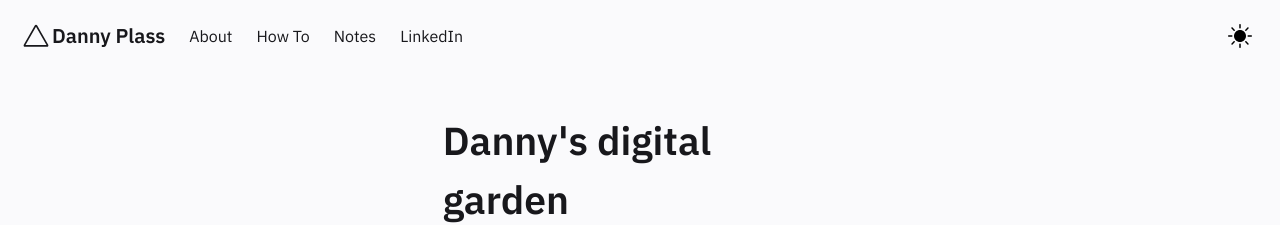
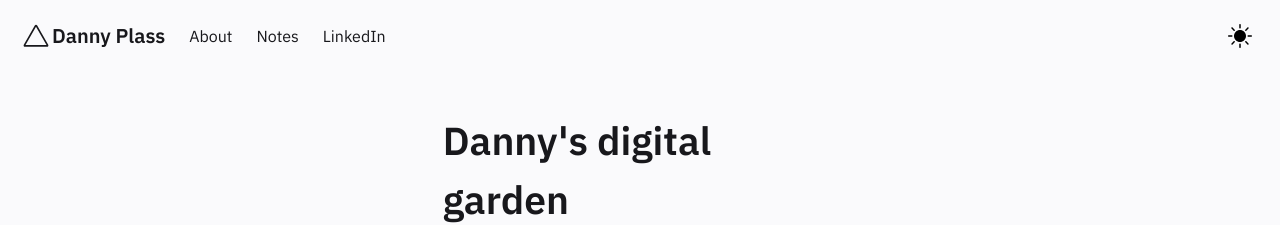
Before and after one commit to dplass/dplass.github.io, a Jekyll site: the page built from pages/index.md, in a window 1280 px wide. Shown: the top 225 px of the page. Built offline with Jekyll 4.4.1, drawn with Linux system fonts in a browser that asks for light colours.

Commit message:
ah, it was some caching issue. updated config with personal info.

```diff
--- a/_config.yml
+++ b/_config.yml
@@ -20,7 +20,7 @@
 
 
 baseurl: "/" # the subpath of your site, e.g. /blog
-url: "https://jekyll-garden.github.io/" # the base hostname & protocol for your site, e.g. http://example.com
+url: "https://dplass.github.io/" # the base hostname & protocol for your site, e.g. http://example.com
 
 #######################################################################
 # Settings related to the Header and your About page go here,such as
@@ -28,10 +28,10 @@ url: "https://jekyll-garden.github.io/" # the base hostname & protocol for your
 # your social media links etc
 #######################################################################
 
-heading: Digital Garden # Change this
+heading: Danny Plass # Change this
 copyright:
   year: 2021
-  msg: Your Name # This is a mandatory attribute for copyright to be displayed ; If deleting this, edit at footer layout.
+  msg: Danny Plass # This is a mandatory attribute for copyright to be displayed ; If deleting this, edit at footer layout.
 
 
 #####################################################################
--- a/_includes/Header.html
+++ b/_includes/Header.html
@@ -58,9 +58,6 @@
         <a href="../posts/about"  class="navbar-item">
           About
         </a>
-        <a href="../posts/how-to"  class="navbar-item">
-          How To
-        </a>
         <a href="../notes"  class="navbar-item">
           Notes
         </a>
```
